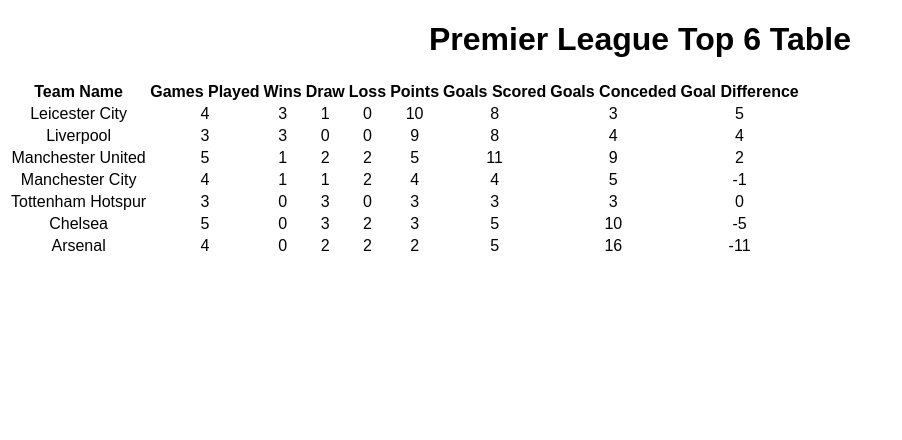
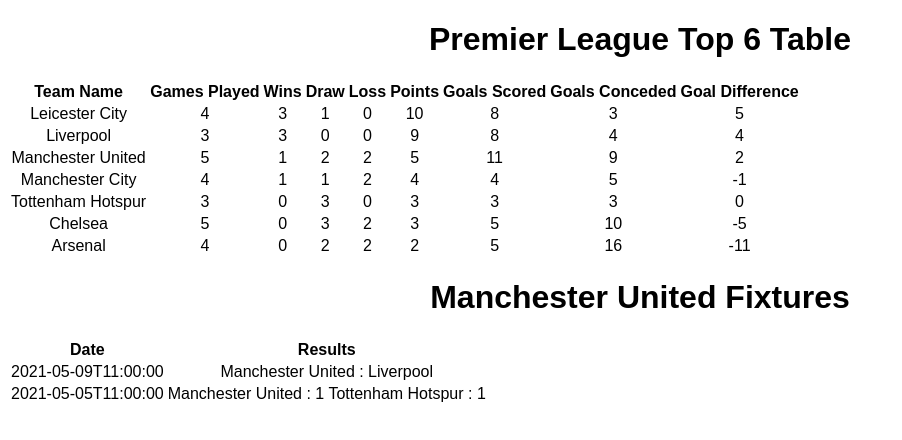
Before and after one commit to melonaster3/Flanksource_Assessment, a React (Create React App) app: page / in a window 1280 px wide. Shown: the top 440 px of the page, without its empty margins (0-902 px from the left). Built offline with nearby package versions, Linux system fonts and the light colour scheme.

Commit message:
Added rough fixtures table

```diff
--- a/src/App.js
+++ b/src/App.js
@@ -1,6 +1,7 @@
 import "./styles.css";
 import {data} from "./data.js"
 import TeamList from "./TeamList.js"
+import FixtureList from "./FixtureList.js"
 
 export default function App() {
   let teamList = [];
@@ -25,7 +26,6 @@
       }
     })
 
-    console.log(dateTest<games.date, games.date);
     if(dateTest > games.date){
     if(games.score[teams[0]] > games.score[teams[1]] ) {
       teamInfo[teams[0]].points +=3;
@@ -103,12 +103,13 @@
   return (
     <div className="App">
       <h1>Premier League Top 6 Table</h1>
-
     <TeamList
     teamInfo = {teamInfoArray}
     tableOrder = {tableOrder}
   />
 
+<FixtureList/>
+
       </div>
   );
 }
--- a/src/Fixture.js
+++ b/src/Fixture.js
@@ -1,45 +1,20 @@
 import "./styles.css";
 export default function Fixture (props) {
 
-  const data = {
-    teamName : "Manchester United",
-    fixtures : [
-      {
-        score: { "Manchester United": null, Liverpool: null },
-        date: "2021-05-09T11:00:00"
-      },
-      {
-        score: { "Manchester United": 1, "Tottenham Hotspur": 1 },
-        date: "2021-05-05T11:00:00"
-      }
-    ]
+  console.log(props);
+  let teams = Object.keys(props.gameInfo.score);
+  let results;
+  if (props.played) {
+    results = `${teams[0]} : ${props.gameInfo.score[teams[0]]} ${teams[1]} : ${props.gameInfo.score[teams[1]]} ` ;
+  } else {
+    results = `${teams[0]} : ${teams[1]} ` ;
   }
 
-
-  return(
-    <div>
-      <h1>{data.teamName} Fixtures</h1>
-      <table>
-<tbody>
-<tr>
-  <th>Team Name</th>
-  <th>Games Played</th>
-  <th>Wins</th>
-  <th>Draw</th>
-  <th>Loss</th>
-  <th>Points</th>
-  <th>Goals Scored</th>
-  <th>Goals Conceded</th>
-  <th>Goal Difference</th>
-  <th></th>
-</tr>
-{teamList}
-</tbody>
-
-</table>
-    </div>
-
-
-
-  )
-}
+    return(
+  <tr>
+    <td>{props.gameInfo.date}</td>
+    {!props.played && <td>{results}</td>}
+    {props.played && <td>{results}</td>}
+   </tr>
+    )
+  }
--- /dev/null
+++ b/src/FixtureList.js
@@ -0,0 +1,79 @@
+import "./styles.css";
+import Fixture from "./Fixture.js"
+export default function FixtureList (props) {
+  let testDate = "2021-05-05T14:00:00";
+
+  const data = {
+    teamName : "Manchester United",
+    fixtures : [
+      {
+        score: { "Manchester United": null, Liverpool: null },
+        date: "2021-05-09T11:00:00"
+      },
+      {
+        score: { "Manchester United": 1, "Tottenham Hotspur": 1 },
+        date: "2021-05-05T11:00:00"
+      }
+    ]
+  }
+
+let playedGames = [];
+let futureGames = [];
+
+for (let games of data.fixtures) {
+  if (games.date > testDate) {
+    futureGames.push(games);
+  } else {
+    playedGames.push(games);
+  }
+}
+
+let listkey = 0;
+
+const playedGamesList = playedGames.map((games) => {
+  listkey++;
+  return (
+  <Fixture
+  key = {listkey}
+  team = {data.teamName}
+  gameInfo = {games}
+  played = {true}
+  />
+  )
+})
+
+const futureGamesList = futureGames.map((games) => {
+  listkey++;
+  return (
+  <Fixture
+  key = {listkey}
+  team = {data.teamName}
+  gameInfo = {games}
+  played = {false}
+
+  />
+  )
+})
+
+
+  return(
+    <div>
+<h1>{data.teamName} Fixtures</h1>
+<table>
+<tbody>
+<tr>
+  <th>Date</th>
+  <th>Results</th>
+</tr>
+{futureGamesList}
+{playedGamesList}
+
+</tbody>
+
+</table>
+    </div>
+
+
+
+  )
+}
--- a/src/helperFunctions/helpers.js
+++ /dev/null
@@ -1,3 +0,0 @@
-export function tiedGame () {
-
-}
```
